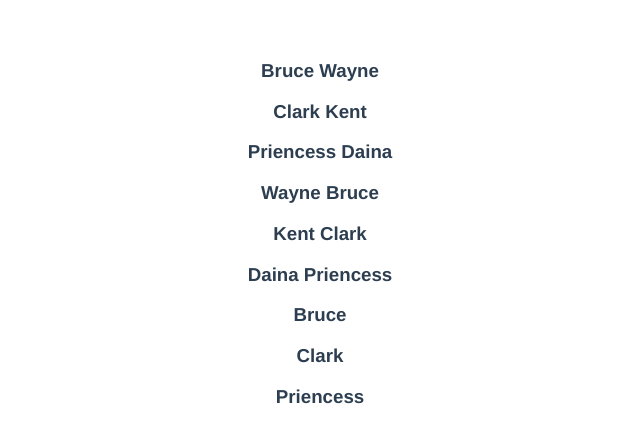
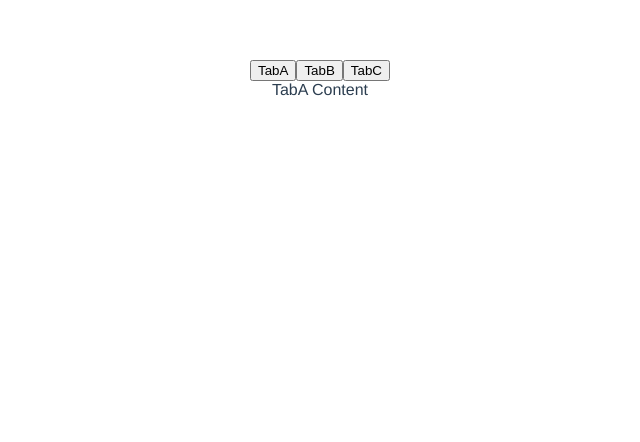
Before and after one commit to Sujon-Ahmed/vue.js-v3, a Vue app in the folder vue-components/: page / in a window 1280 px wide. Shown: the top 442 px of the page, without its empty margins (320-960 px from the left). Built offline with nearby package versions, Linux system fonts and the light colour scheme.

Commit message:
creating dynamic component manually

```diff
--- a/vue-components/src/App.vue
+++ b/vue-components/src/App.vue
@@ -31,7 +31,7 @@
   <CardComponent><h2>Card title</h2></CardComponent>
   <CardComponent><img src="https://picsum.photos/200" /></CardComponent> -->
 
-  <NameList>
+  <!-- <NameList>
     <template v-slot:default="slotProps">
       {{ slotProps.firstName }} {{ slotProps.lastName }}
     </template>
@@ -47,9 +47,15 @@
     <template v-slot:default="slotProps">
       {{ slotProps.firstName }}
     </template>
-  </NameList>
+  </NameList> -->
 
+  <button @click="activeTab = 'TabA'">TabA</button>
+  <button @click="activeTab = 'TabB'">TabB</button>
+  <button @click="activeTab = 'TabC'">TabC</button>
 
+  <TabA v-if="activeTab === 'TabA'" />
+  <TabB v-if="activeTab === 'TabB'" />
+  <TabC v-if="activeTab === 'TabC'" />
 </template>
 
 <script>
@@ -59,7 +65,11 @@
 // import PopupComponent from "./components/PopupComponent.vue";
 // import CustomInput from './components/CustomInput.vue';
 // import CardComponent from "./components/CardComponent.vue";
-import NameList from "./components/NameList.vue";
+// import NameList from "./components/NameList.vue";
+
+import TabA from "./components/TabA.vue";
+import TabB from "./components/TabB.vue";
+import TabC from "./components/TabC.vue";
 
 export default {
   name: "App",
@@ -70,13 +80,18 @@ export default {
     // PopupComponent,
     // CustomInput
     // CardComponent,
-    NameList,
+    // NameList,
+
+    TabA,
+    TabB,
+    TabC,
   },
   data() {
     return {
       name: "",
       heroName: "Web Application Developer",
       showPopup: false,
+      activeTab: "TabA",
     };
   },
   methods: {
--- /dev/null
+++ b/vue-components/src/components/TabA.vue
@@ -0,0 +1,11 @@
+<template>
+  <div>TabA Content</div>
+</template>
+
+<script>
+export default {
+  name: "TabA",
+};
+</script>
+
+<style scoped></style>
--- /dev/null
+++ b/vue-components/src/components/TabB.vue
@@ -0,0 +1,11 @@
+<template>
+    <div>TabB Content</div>
+  </template>
+
+  <script>
+  export default {
+    name: "TabB",
+  };
+  </script>
+
+  <style scoped></style>
--- /dev/null
+++ b/vue-components/src/components/TabC.vue
@@ -0,0 +1,11 @@
+<template>
+  <div>TabC Content</div>
+</template>
+
+<script>
+export default {
+  name: "TabC",
+};
+</script>
+
+<style scoped></style>
```
